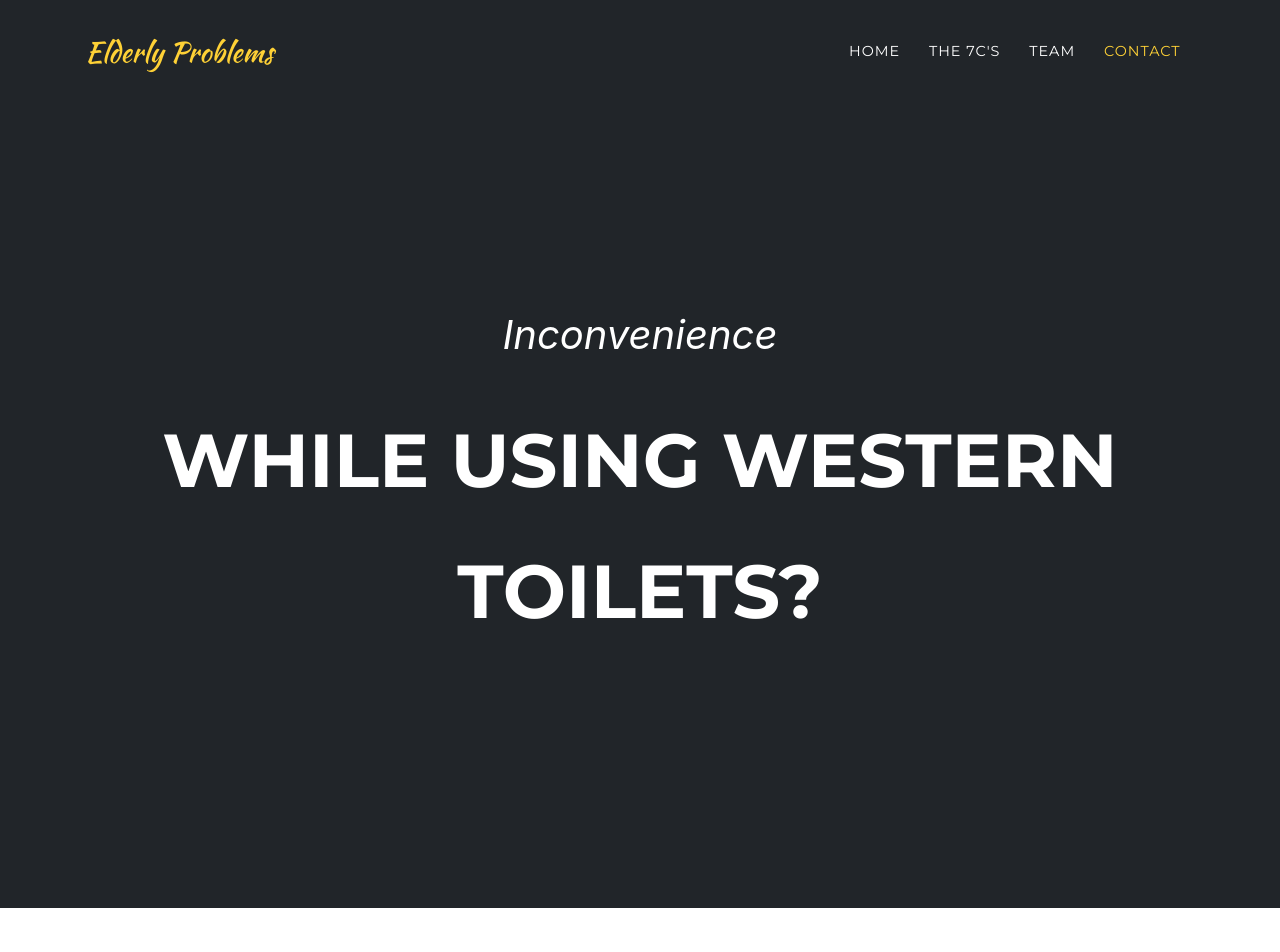
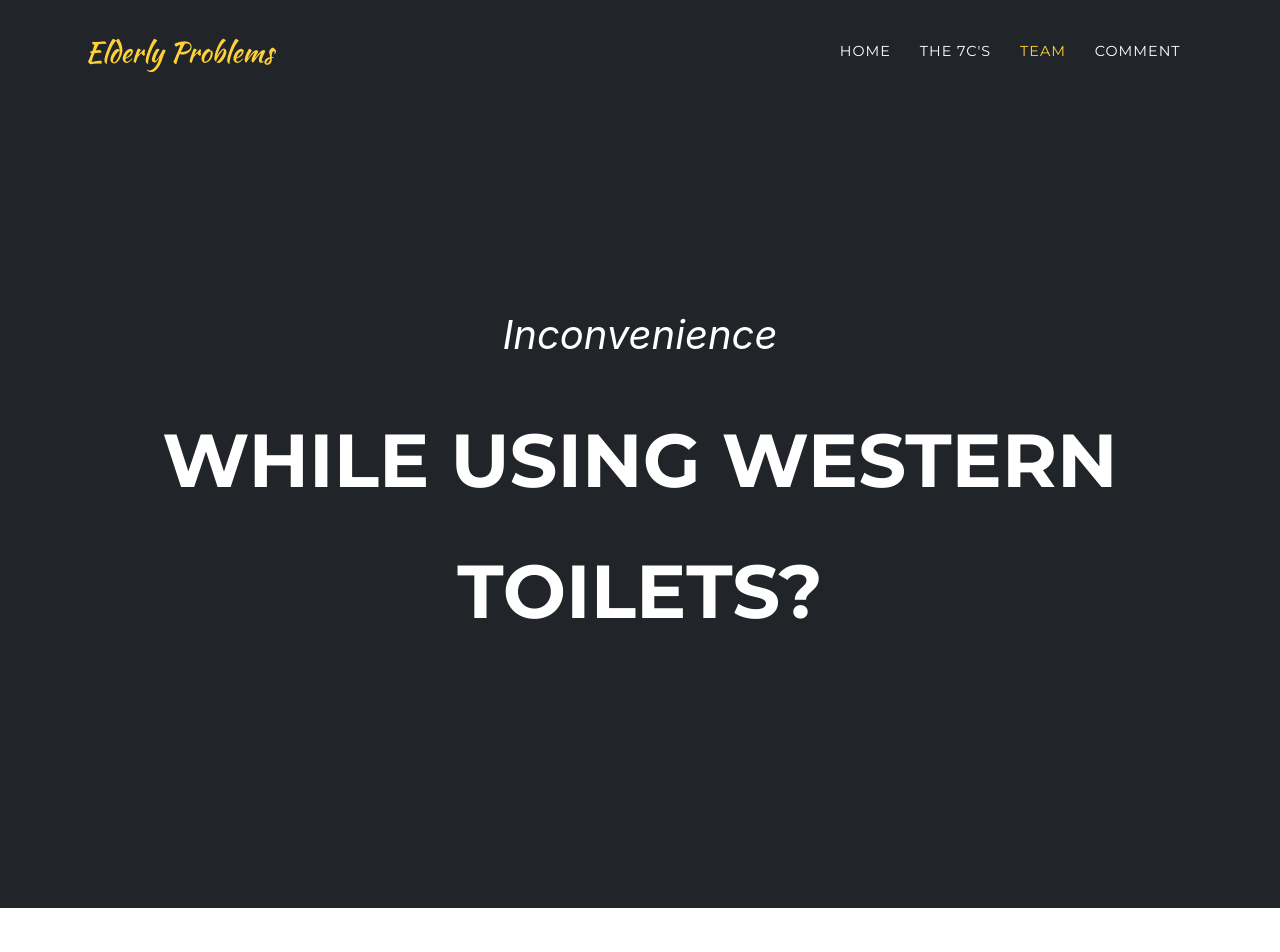
Before and after one commit to AayushKadam/Design-and-Innovation, a Jekyll site: the page built from index.md, in a window 1280 px wide. Shown: the top 952 px of the page. Built offline with Jekyll 4.4.1, drawn with Linux system fonts in a browser that asks for light colours; some web fonts are replaced; comment, search, counter and statistics services are not loaded.

Commit message:
Update navigation.yml

```diff
--- a/_data/navigation.yml
+++ b/_data/navigation.yml
@@ -8,5 +8,5 @@ nav:
   - title: "Team"
     section: team
 
-  - title: "Contact"
-    section: contact
+  - title: "Comment"
+    section: comment
```
